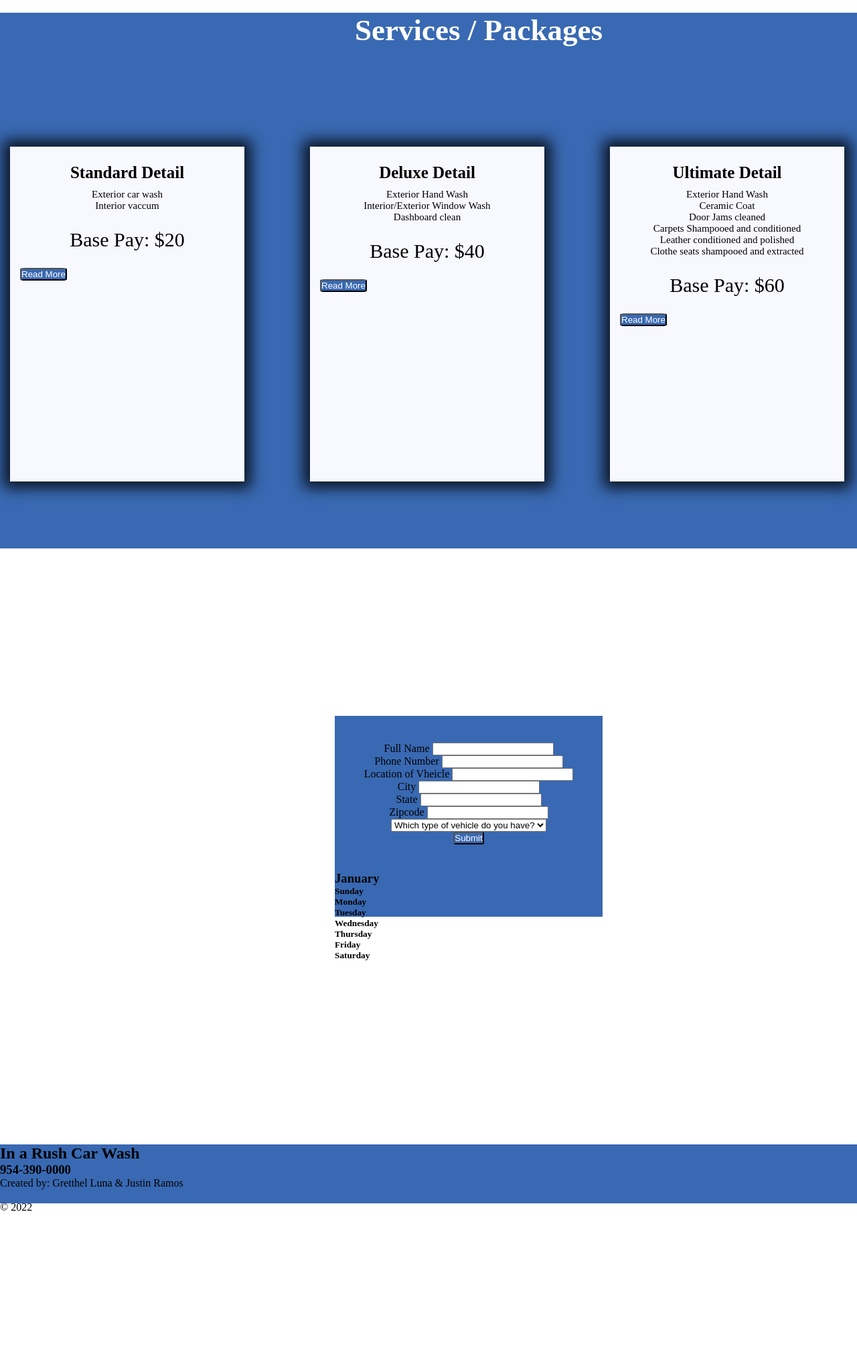
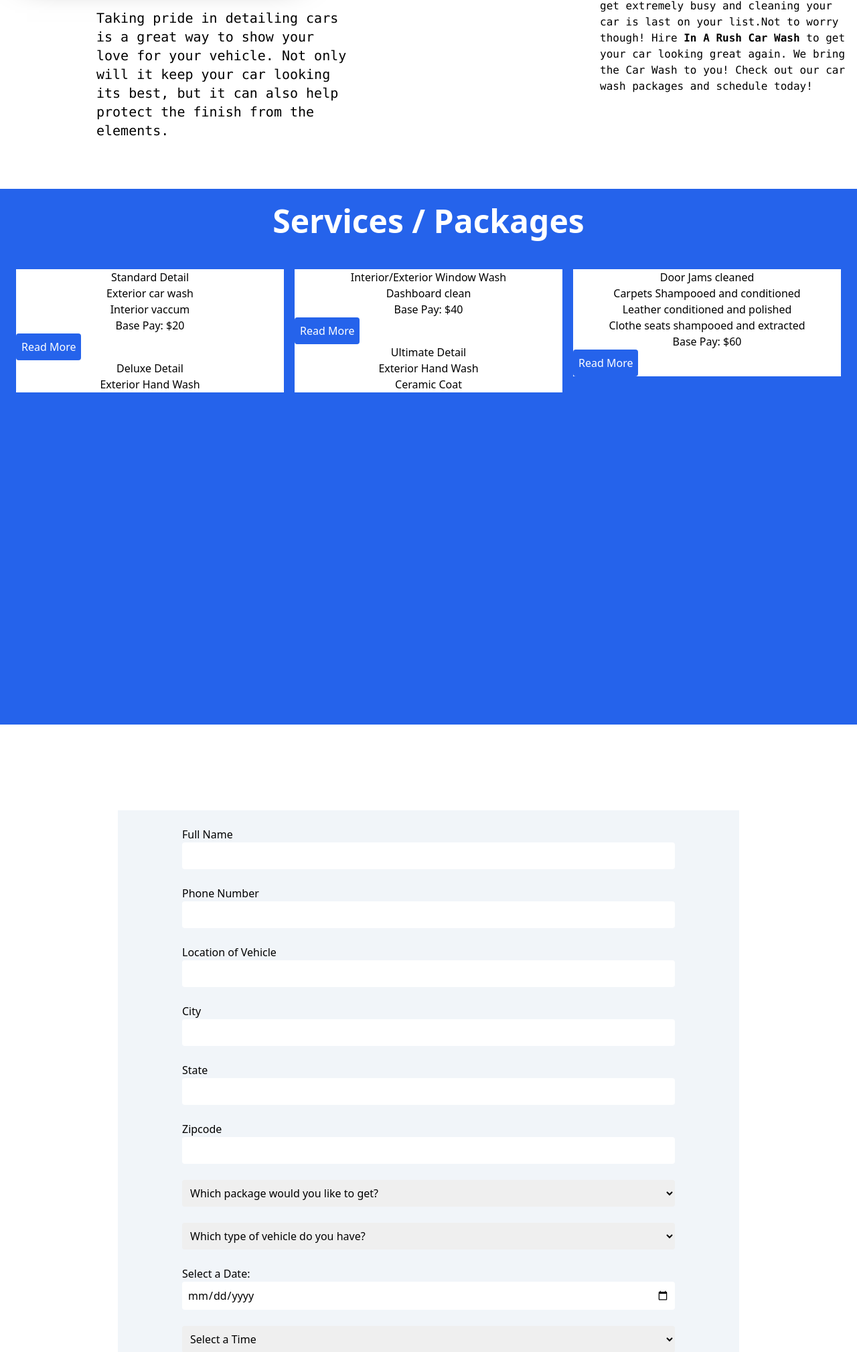
Before and after one commit to Jramos20022/car-wash, a plain HTML site: page index.html in a window 1280 px wide. Shown: the part 781-2800 px from the top of the page at 67% size. Before the commit the page ends 2593 px from the top, so only its background shows below. Drawn offline with nearby package versions, Linux system fonts and the light colour scheme; files that its build step writes are made by us from their sources.

Commit message:
made fixes to package style

```diff
--- a/index.html
+++ b/index.html
@@ -4,68 +4,98 @@
     <meta http-equiv="X-UA-Compatible" content="IE=edge">
     <meta name="viewport" content="width=device-width, initial-scale=1.0">
     <title>Car Detailing Service</title>
-    <link rel="stylesheet" href="style.css">
-    <script src="./assets/javascript/javascript.js"></script><!--Javascript link-->
-</head>
+    <!--Tailwind Script and link-->
+    <script src="https://cdn.tailwindcss.com"></script>
+    <script>
+        tailwind.config = {
+          theme: {
+                extend: {
+                    colors: {
+                        clifford: '#da373d',
+                    }
+                }
+            }
+        }
+      </script>
 <body>
 <!--Start of Header and Nav Bar-->
-    <header>
-        <div class="nav-bar">
-                    <img class="logo" src="./assets/images/logo.png" alt="logo">
-                <ul class="nav">
-                  <li>Home </li>
-                   <li> About Us</li>
-                    <li>Services / Packages</li>
-                    <li>Schedule</li>
-                </ul>
+    <header class="bg-white flex flex-wrap items-center h-30 p-9 font-mono">
+                <nav class="flex-1 flex justify-between items-center ">
+
+                   <a href="#" class="p-2 mr-4 inline-flex items-center">
+                       <img width="350" class="m-0 p-0" src="../assets/images/logo.png" alt="logo">
+                   </a>
+                    <div class="">
+
+                        <a href="#" class="inline-flex p-3 hover:text-blue-600">
+                            <span>Home</span>
+                        </a>
+                        <a href="#" class="inline-flex p-3 hover:text-blue-600">
+                            <span> About Us </span>
+                        </a>
+                        <a href="#" class="inline-flex p-3 hover:text-blue-600">
+                            <span> Services / Packages </span>
+                        </a>
+                        <a href="#" class="inline-flex p-3 hover:text-blue-600">
+                            <span> Schedule </span>
+                        </a>
                     </div>
-                <section class="hero">
-                    <div class="background">
-                        <div class="slogan">
-                            <h3>Where professional detailing <br> meets custom design <br> and flawless results.</h3>
+                </nav>
+    </header>
+<!--Hero Section-->
+    <section class="container bg-white relative h-screen font-mono relative">
+            <div class="text-5xl p-3 text-blue-600">
+                <h3 class="">Where professional detailing <br> meets custom design <br> and flawless results.</h3>
             </div>
-                      <img src="./assets/images/detailing.jpg" alt="Detailing a car">
-                        <div class="mission-statement">
+        <div class="relative float-right">
+        <img class="w-1/4 h-1/4 shadow-black shadow-2xl" src="../assets/images/wheel.jpg" alt="Dashboard being detailed">
+    </div>
+          <img class="w-2/6 h-2/6 m-7 shadow-black shadow-2xl" src="../assets/images/detailing.jpg" alt="Detailing a car">
+          <div class="w-96 float-right ">
+              <p>We understand how sometimes life can get extremely busy and cleaning your car is last on your list.Not to worry though! Hire <b>In A Rush Car Wash</b> to get your car looking great again. We bring the Car Wash to you! Check out our car wash packages and schedule today!</p>
+          </div>
+            <div class="container w-96 inline-block ml-36 mt-10 text-xl ">
                 <p>Taking pride in detailing cars is a great way to show your love for your vehicle. Not only will it keep your car looking its best, but it can also help protect the finish from the elements.
                 </p>
-                        </div>
-                        <img class="wheel-img" src="./assets/images/wheel.jpg" alt="Dashboard being detailed">
-                    </div>
+
     </section>
-    </header>
-    <!--Packages Section-->
-    <section class="Packages">
-        <div class="title">
+<!--Packages offered Section-->
+    <section class="bg-blue-600 h-full">
+
+        <div class="text-center text-white text-5xl p-6 font-semibold">
             <h2>Services / Packages </h2>
         </div>
-        <div class="services">
-            <div class="cards card-1">
-            <h4> Standard Detail</h4>
-                <ul>
+        <div class="columns-3 items-center justify-center m-6">
+            <!--Standard package-->
+            <div class="container bg-white h-2/5">
+            <h4 class="text-center"> Standard Detail</h4>
+                <ul class="text-center">
                     <li>Exterior car wash</li>
                     <li>Interior vaccum</li>
                 </ul>
 
-                <p>Base Pay: $20</p>
+                <p class="text-center">Base Pay: $20</p>
 
-                <button>Read More</button>
+                <button class="text-center bg-blue-600 rounded text-white p-2">Read More</button>
             </div>
-            <div class="cards card-2">
-            <h4> Deluxe Detail </h4>
-                <ul>
+            <!--Deluxe package-->
+            <div class="container bg-white h-2/5">
+            <h4 class="text-center"> Deluxe Detail </h4>
+                <ul class="text-center">
                     <li>Exterior Hand Wash</li>
                     <li>Interior/Exterior Window Wash</li>
                     <li>Dashboard clean</li>
                 </ul>
 
-                <p>Base Pay: $40</p>
+                <p class="text-center">Base Pay: $40</p>
 
-                <button>Read More</button>
+                <button class="text-center bg-blue-600 rounded text-white p-2">Read More</button>
 
             </div>
-            <div class="cards card-3">
-            <h4> Ultimate Detail </h4>
-                <ul>
+            <!--Ultimate package-->
+            <div class="container bg-white h-2/5">
+            <h4 class="text-center"> Ultimate Detail </h4>
+                <ul class="text-center">
                     <li>Exterior Hand Wash</li>
                     <li>Ceramic Coat</li>
                     <li>Door Jams cleaned</li>
@@ -74,36 +104,54 @@
                     <li>Clothe seats shampooed and extracted</li>
                 </ul>
 
-                <p>Base Pay: $60</p>
+                <p class="text-center">Base Pay: $60</p>
 
-                <button>Read More</button>
+                <button class="text-center bg-blue-600 rounded text-white p-2">Read More</button>
             </div>
         </div>
     </section>
-    <!--Scheduling Section-->
+
+<!--Appointment Section-->
     <section class="schedule-service">
-        <div class="form">
-            <form>
+        <div class="bg-slate-100 mx-44">
+            <!--Start of form-->
+            <form class="px-4 my-32 max-w-3xl mx-auto space-y-6 p-6 ">
+                <div>
                 <label for="name">Full Name</label>
-                <input type="text" id="name" name="name">
-                <br>
+                <input class=" border-grey-600 block py-2 px-2 w-full rounded" type="text" id="name" name="name">
+                </div>
+                <div>
                 <label for="number">Phone Number</label>
-                <input type="text" id="number" name="number">
-                <br>
-                <label for="address">Location of Vheicle</label>
-                <input type="text" id="address" name="adress">
-                <br>
+                <input class="border-grey-600 block py-2 px-2 w-full rounded" type="text" id="number" name="number">
+                </div>
+                <div>
+                <label for="address">Location of Vehicle</label>
+                <input class="border-grey-600 block py-2 px-2 w-full rounded" type="text" id="address" name="adress">
+                </div>
+                <div>
                 <label for="city">City</label>
-                <input type="text" id="city" name="city">
-                <br>
+                <input class="border-grey-600 block py-2 px-2 w-full rounded" type="text" id="city" name="city">
+                </div>
+                <div>
                 <label for="state">State</label>
-                <input type="text" id="state" name="state">
-                <br>
+                <input class="border-grey-600 block py-2 px-2 w-full rounded" type="text" id="state" name="state">
+                </div>
+                <div>
                 <label for="zipcode">Zipcode</label>
-                <input type="text" id="zipcode" name="zipcode">
-                <br>
-                <div class="dropdown">
-                     <select required>
+                <input class="border-grey-600 block py-2 px-2 w-full rounded" type="text" id="zipcode" name="zipcode">
+                </div>
+                <!--Package selection-->
+                <div class="">
+                     <select class="border-grey-600 block py-2 px-2 w-full rounded" required>
+                         <option value="" disabled selected>Which package would you like to get?</option>
+                         <option value="Standard_Detail">Standard Detail</option>
+                         <option value="Deluxe_Detail">Deluxe Detail</option>
+                         <option value="Ultimate_Detail">Ultimate Detail</option>
+                     </select>
+                </div>
+                <!--Type of car-->
+                <div class="">
+                    <select class="border-grey-600 block py-2 px-2 w-full rounded" required>
                         <option value="" disabled selected>Which type of vehicle do you have?</option>
                         <option value="Sedan">Sedan</option>
                         <option value="SUV">SUV</option>
@@ -111,33 +159,41 @@
                         <option value="Truck">Truck</option>
                     </select>
                </div>
-                <button class="submit">Submit</button>
+               <!--Select Date-->
+               <div class="">
+                <label for="date"required>Select a Date:</label>
+                <input class="border-grey-600 block py-2 px-2 w-full rounded" type="date" id="date" name="date">
+               </div>
+               <!--Select Time-->
+               <div>
+                <select class="border-grey-600 block py-2 px-2 w-full rounded" required>
+                    <option value="" disabled selected>Select a Time</option>
+                    <option value="9am">9:00 am</option>
+                    <option value="10am">10:00 am</option>
+                    <option value="11am">11:00 am</option>
+                    <option value="12pm">12:00 pm</option>
+                    <option value="1pm">1:00 pm</option>
+                    <option value="2pm">2:00 pm</option>
+                    <option value="3pm">3:00 pm</option>
+                    <option value="4pm">4:00 pm</option>
+                    <option value="5pm">5:00 pm</option>
+                    <option value="6pm">6:00 pm</option>
+                    <option value="7pm">7:00 pm</option>
+                </select>
+               </div>
+                <button class="rounded p-5 bg-blue-600 text-white">Submit</button>
             </form>
-            <!--Calendar-->
-            <section class="appointment">
-                <div class="month">
-                <h3>January</h3>
-                </div>
-                <div class="days">
-                    <div><h5>Sunday</h5></div>
-                    <div><h5>Monday</h5></div>
-                    <div><h5>Tuesday</h5></div>
-                    <div><h5>Wednesday</h5></div>
-                    <div><h5>Thursday</h5></div>
-                    <div><h5>Friday</h5></div>
-                    <div><h5>Saturday</h5></div>
         </div>
     </section>
-        </div>
-    </section>
+<!--Footer-->
+    <footer class="bg-blue-600 p-4 flex">
 
-    <footer>
+        <div class="justify-start mr-72">
             <h2>In a Rush Car Wash</h2>
-        <div>
             <h3>954-390-0000</h3>
         </div>
-        <div>
-          <p>Created by: Gretthel Luna & Justin Ramos</p><br />
+        <div class="justify-end ml-96" >
+          <p>Created by: Gretthel Luna, Justin Ramos, & John Pham </p>
           &copy; 2022
         </div>
     </footer>
```
Also changed, not shown: dist/index.html (+49 -10 lines). Lines whose indentation alone changed are shown as unchanged.
